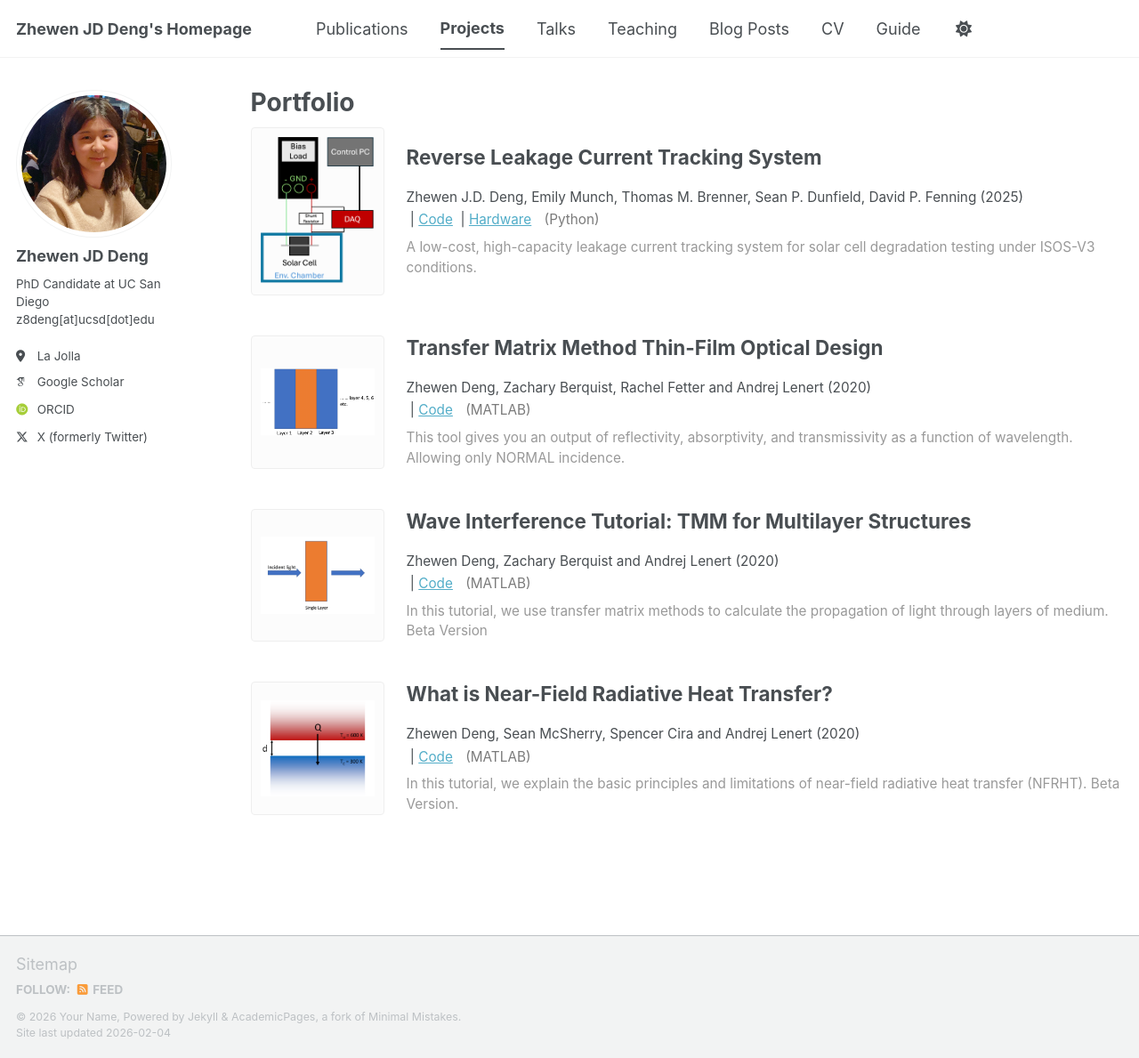
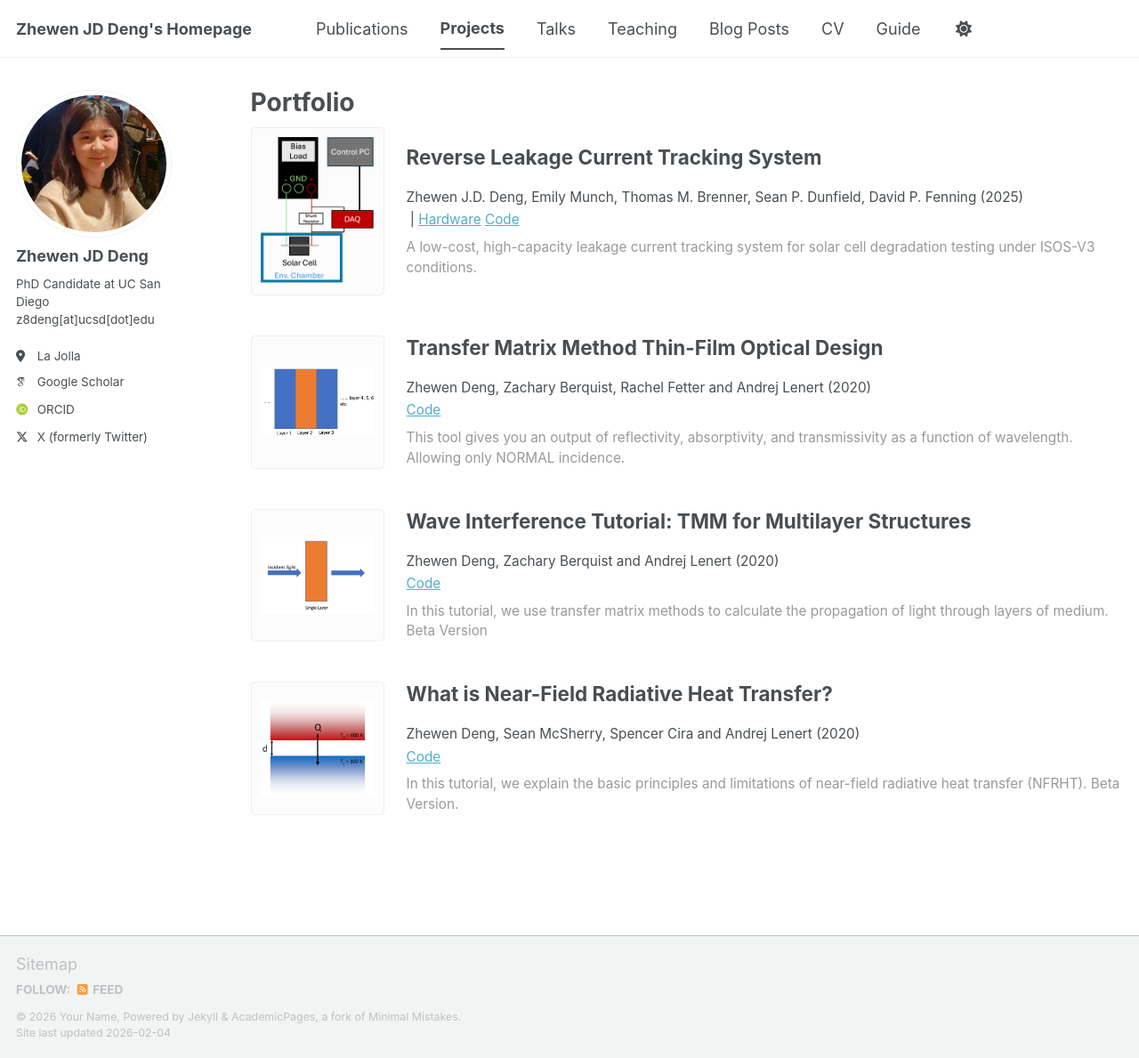
Before and after one commit to zhewenjddeng-personal/zhewenjddeng-personal.github.io, a Jekyll site: the page built from _pages/portfolio.html, in a window 1280 px wide and 1189 px high. Shown: the whole window at 89% size. Built offline with Jekyll 4.4.1, drawn with Linux system fonts in a browser that asks for light colours; some web fonts are replaced; a script bundle is joined from its source files by our own code; library files that are not in the unit come from our copies.

Commit message:
Update archive-single.html

```diff
--- a/_includes/archive-single.html
+++ b/_includes/archive-single.html
@@ -51,14 +51,16 @@
           {% endif %}
 
           <span class="archive__item-links">
-            {% if post.paperurl %}<a href="{{ post.paperurl }}">PDF</a>{% endif %}
-            {% if post.codeurl %}&nbsp;|&nbsp;<a href="{{ post.codeurl }}">Code</a>{% endif %}
-            {% if post.hardwareurl %}&nbsp;|&nbsp;<a href="{{ post.hardwareurl }}">Hardware</a>{% endif %}
-            {% if post.slidesurl %}&nbsp;|&nbsp;<a href="{{ post.slidesurl }}">Slide</a>{% endif %}
-            {% if post.bibtexurl %}&nbsp;|&nbsp;<a href="{{ post.bibtexurl }}">Bib</a>{% endif %}
+            {% if post.paperurl %}
+              <a href="{{ post.paperurl }}">PDF</a>
+            {% endif %}
 
-            {% if post.additional_note %}
-              <span style="color: #7a7a7a; margin-left: 10px;">{{ post.additional_note }}</span>
+            {% if post.hardwareurl %}
+              {% if post.paperurl or post.codeurl %}&nbsp;|&nbsp;{% endif %}<a href="{{ post.hardwareurl }}">Hardware</a>
+            {% endif %}
+
+            {% if post.codeurl %}
+              {% if post.paperurl %}&nbsp;|&nbsp;{% endif %}<a href="{{ post.codeurl }}">Code</a>
             {% endif %}
           </span>
         </p>
```
